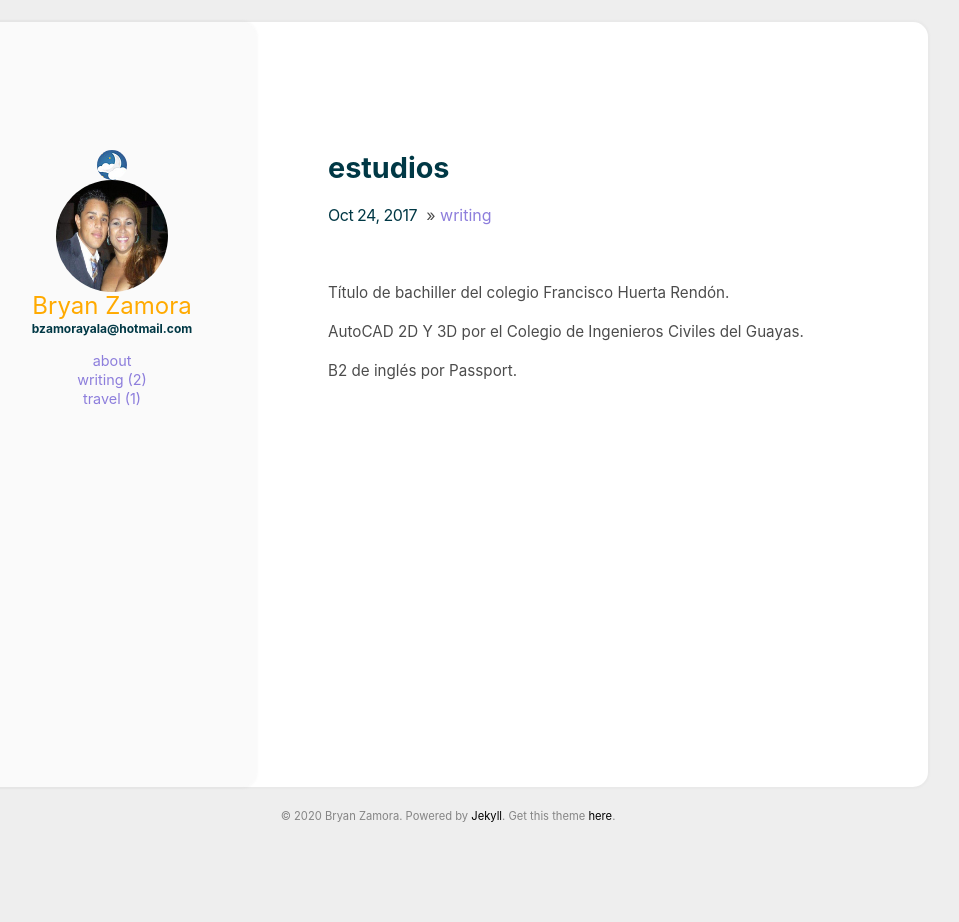
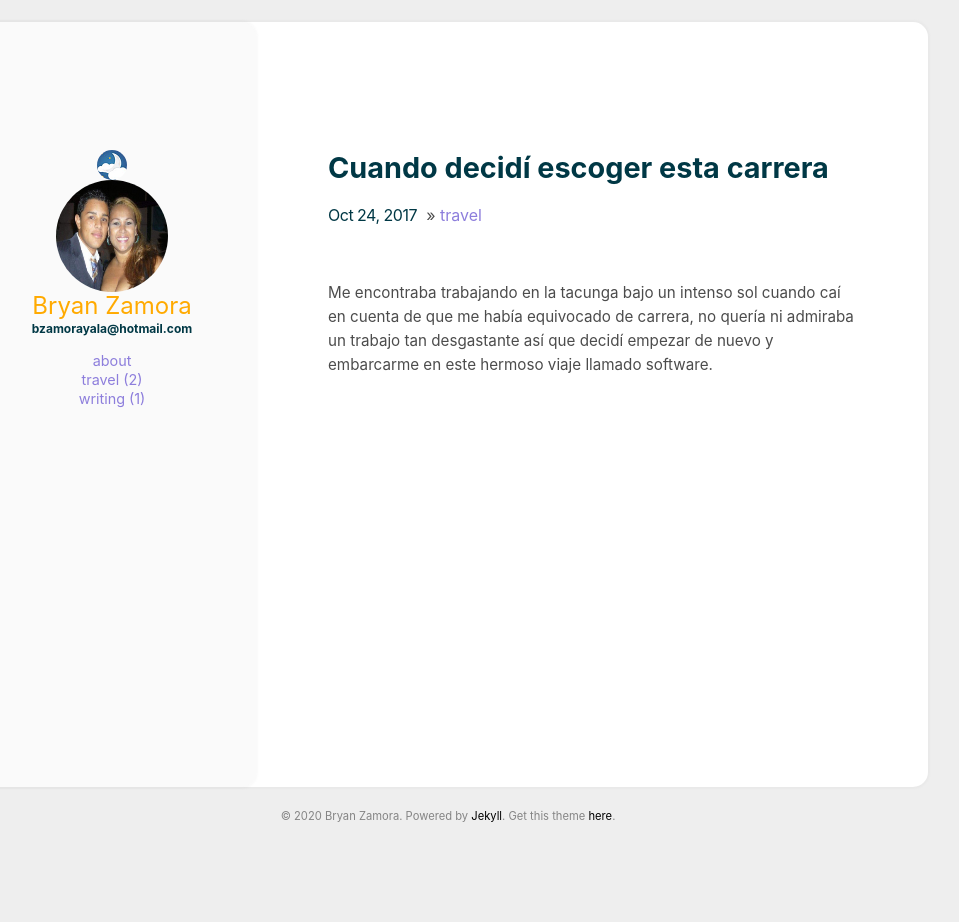
Before and after one commit to bryan2209/blog, a Jekyll site: the page built from _posts/2017-10-24-welcome.md, in a window 1280 px wide. Shown: the whole page, without its empty margins (192-1151 px from the left). Built offline with Jekyll 4.4.1, drawn with Linux system fonts in a browser that asks for light colours.

Commit message:
Update 2017-10-24-welcome.md

```diff
--- a/_posts/2017-10-24-welcome.md
+++ b/_posts/2017-10-24-welcome.md
@@ -1,13 +1,7 @@
 ---
-title: estudios
-categories: [writing]
+title: Cuando decidí escoger esta carrera
+categories: [travel]
 comments: true
 ---
 
-Título de bachiller del colegio Francisco Huerta Rendón.
-
-
-AutoCAD 2D Y 3D por el Colegio de Ingenieros Civiles del Guayas.
-
-
-B2 de inglés por Passport.
+Me encontraba trabajando en la tacunga bajo un intenso sol cuando caí en cuenta de que me había equivocado de carrera, no quería ni admiraba un trabajo tan desgastante así que decidí empezar de nuevo y embarcarme en este hermoso viaje llamado software.
```
